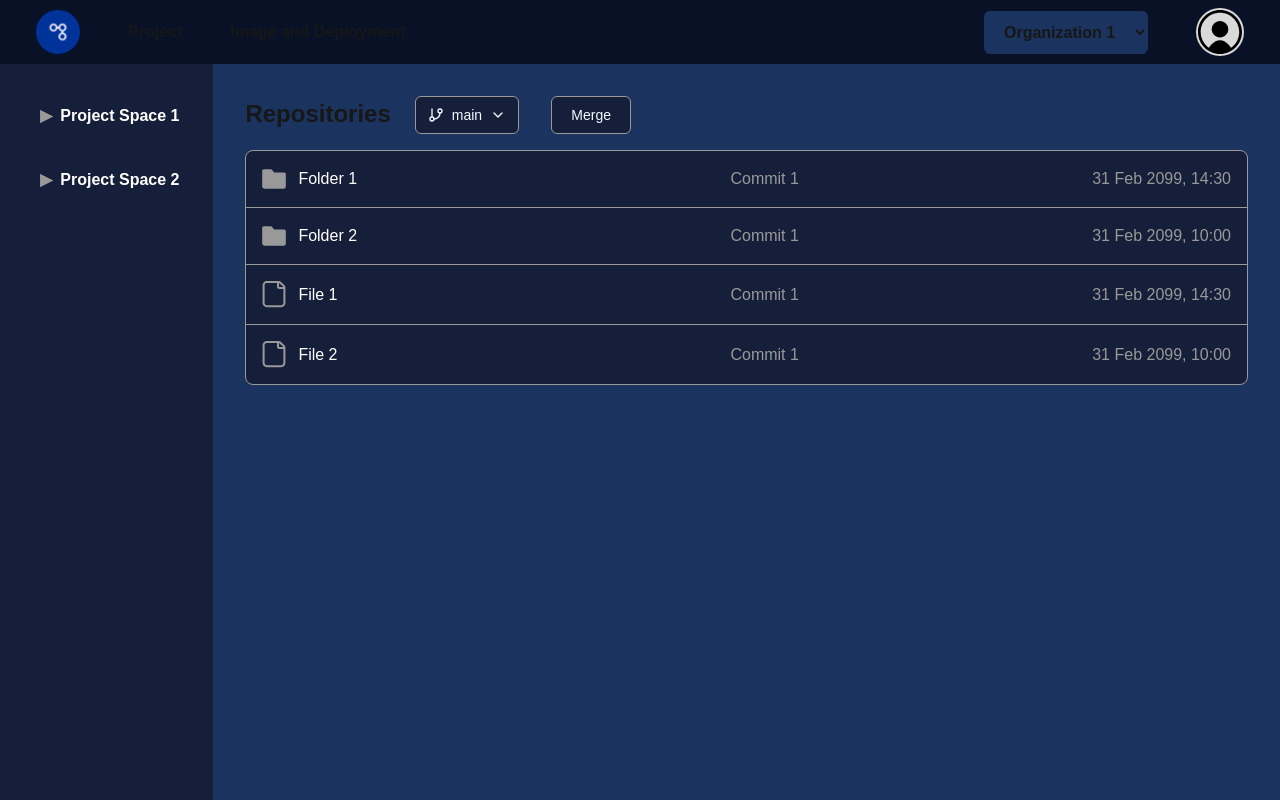
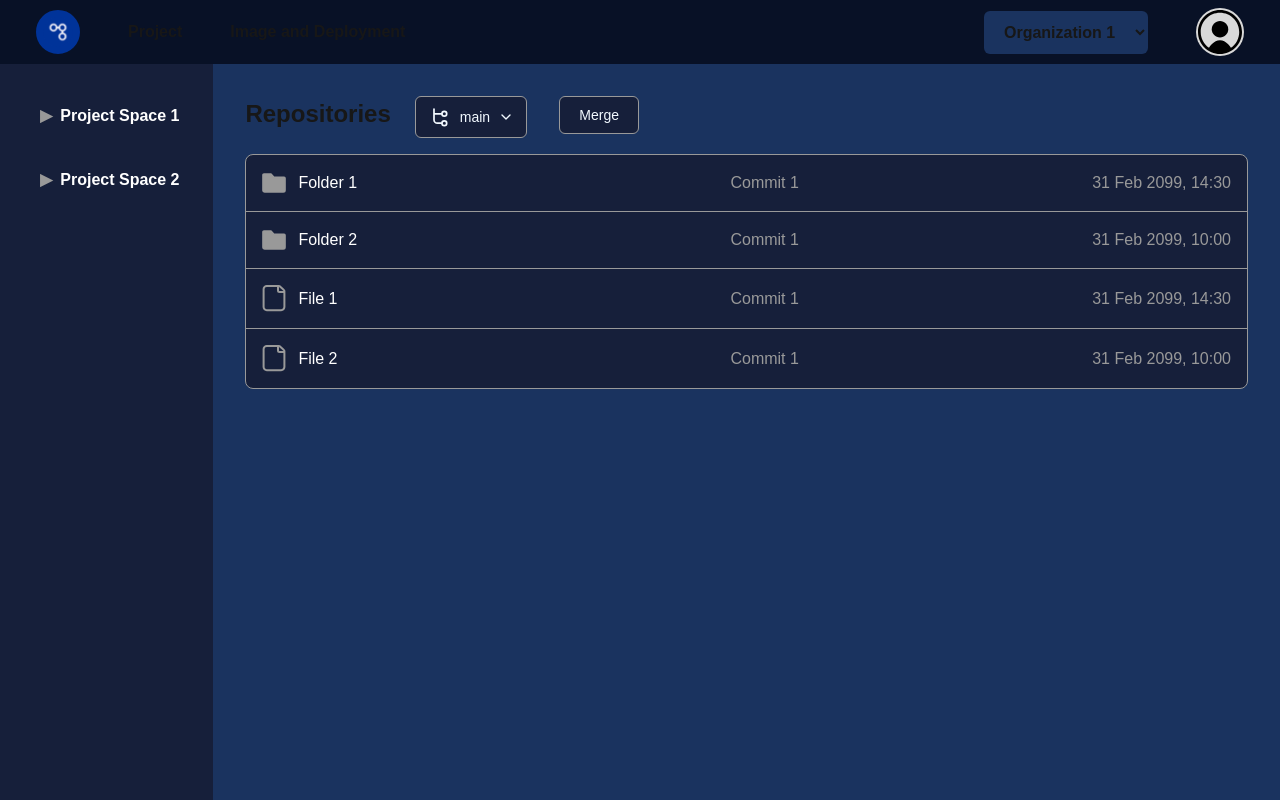
Before and after one commit to kappusuton-yon-tebaru/frontend, a Next.js app: page /repository/1 in a window 1280 px wide. Built offline with nearby package versions, Linux system fonts and the light colour scheme.

Commit message:
fix: change switch branch

```diff
--- a/src/app/components/BranchButton.tsx
+++ b/src/app/components/BranchButton.tsx
@@ -3,12 +3,15 @@
 import { useState } from "react";
 import { ChevronDown, GitBranch } from "lucide-react";
 import SwitchBranch from "./SwitchBranch";
+import Image from "next/image";
 
 export default function BranchButton({
+  wide,
   branches,
   currentBranch,
   onSelectBranch,
 }: {
+  wide: boolean;
   branches: string[];
   currentBranch: string;
   onSelectBranch: (branch: string) => void;
@@ -18,16 +21,24 @@ export default function BranchButton({
   return (
     <div className="relative">
       <button
-        className="border-ci-modal-grey border rounded-md px-3 py-2 bg-ci-modal-black w-full flex justify-between items-center gap-2"
+        className="border-ci-modal-grey border rounded-md px-3 py-2 bg-ci-modal-black w-full flex items-center justify-between"
         onClick={() => setIsOpened(!isOpened)}
       >
-        <GitBranch className="text-ci-modal-white" size={16} />
-        <div className="text-ci-modal-white text-sm">{currentBranch}</div>
+        <div className="flex items-center gap-2 mr-2">
+          <Image
+            src={`/git-branch-icon.svg`}
+            alt="git-branch-icon"
+            width={24}
+            height={24}
+          />
+          <div className="text-ci-modal-white text-sm">{currentBranch}</div>
+        </div>
         <ChevronDown className="text-ci-modal-white" size={16} />
       </button>
 
       {isOpened && (
         <SwitchBranch
+          wide={wide}
           branches={branches}
           selectedBranch={currentBranch}
           onSelectBranch={(branch) => {
--- a/src/app/components/BranchManager.tsx
+++ b/src/app/components/BranchManager.tsx
@@ -10,6 +10,7 @@ export default function BranchManager({ branches }: { branches: string[] }) {
   return (
     <div className="flex flex-row gap-8">
       <BranchButton
+        wide={true}
         branches={branches}
         currentBranch={currentBranch}
         onSelectBranch={setCurrentBranch}
--- a/src/app/components/SwitchBranch.tsx
+++ b/src/app/components/SwitchBranch.tsx
@@ -3,18 +3,24 @@
 import { X } from "lucide-react";
 
 export default function SwitchBranch({
+  wide,
   branches,
   selectedBranch,
   onSelectBranch,
   onClose,
 }: {
+  wide: boolean;
   branches: string[];
   selectedBranch: string;
   onSelectBranch: (branch: string) => void;
   onClose: () => void;
 }) {
   return (
-    <div className="absolute w-60 bg-ci-bg-dark-blue border border-ci-modal-white mt-2 rounded-md shadow-lg z-10">
+    <div
+      className={`absolute ${
+        wide ? "w-[200%]" : "w-full"
+      } bg-ci-bg-dark-blue border border-ci-modal-white mt-2 rounded-md shadow-lg z-10`}
+    >
       <div className="flex justify-between items-center px-3 py-2 border-b border-ci-modal-grey">
         <span className="text-ci-modal-white font-medium">Switch Branch</span>
         <X
--- a/src/app/repository/[id]/file/[fileId]/page.tsx
+++ b/src/app/repository/[id]/file/[fileId]/page.tsx
@@ -5,6 +5,9 @@ import { useState } from "react";
 import CodeMirror from "@uiw/react-codemirror";
 import { javascript } from "@codemirror/lang-javascript";
 import { dracula } from "@uiw/codemirror-theme-dracula";
+import BranchButton from "@/app/components/BranchButton";
+
+const branches = ["main", "branch 1", "branch 2"];
 
 const folderData = [
   {
@@ -144,6 +147,7 @@ const folderData = [
 export default function File() {
   const [folders, setFolders] = useState(folderData);
   const [code, setCode] = useState("// Start typing...");
+  const [currentBranch, setCurrentBranch] = useState(branches[0]);
 
   const toggleFolder = (index: number) => {
     setFolders((prevFolders) =>
@@ -156,20 +160,15 @@ export default function File() {
   return (
     <div className="">
       <h1 className="font-bold text-[24px] mb-5">Repositories</h1>
-      <div className="grid grid-cols-[30%_70%] gap-4">
+      <div className="grid grid-cols-[25%_75%] gap-4">
         <div className="flex flex-col gap-y-4">
           <div className="relative w-full">
-            <Image
-              src={`/git-branch-icon.svg`}
-              alt="git-branch-icon"
-              width={24}
-              height={24}
-              className="absolute top-1/2 transform -translate-y-1/2 left-2"
+            <BranchButton
+              wide={false}
+              branches={branches}
+              currentBranch={currentBranch}
+              onSelectBranch={setCurrentBranch}
             />
-            <select className="truncate border border-ci-modal-grey px-7 py-2 bg-ci-modal-black rounded-md font-bold text-white w-full">
-              <option value="1">Branch 1</option>
-              <option value="2">Branch 2</option>
-            </select>
           </div>
 
           <div className="border border-ci-modal-grey rounded-lg p-2 overflow-y-auto bg-ci-modal-black h-[30vw]">
```
